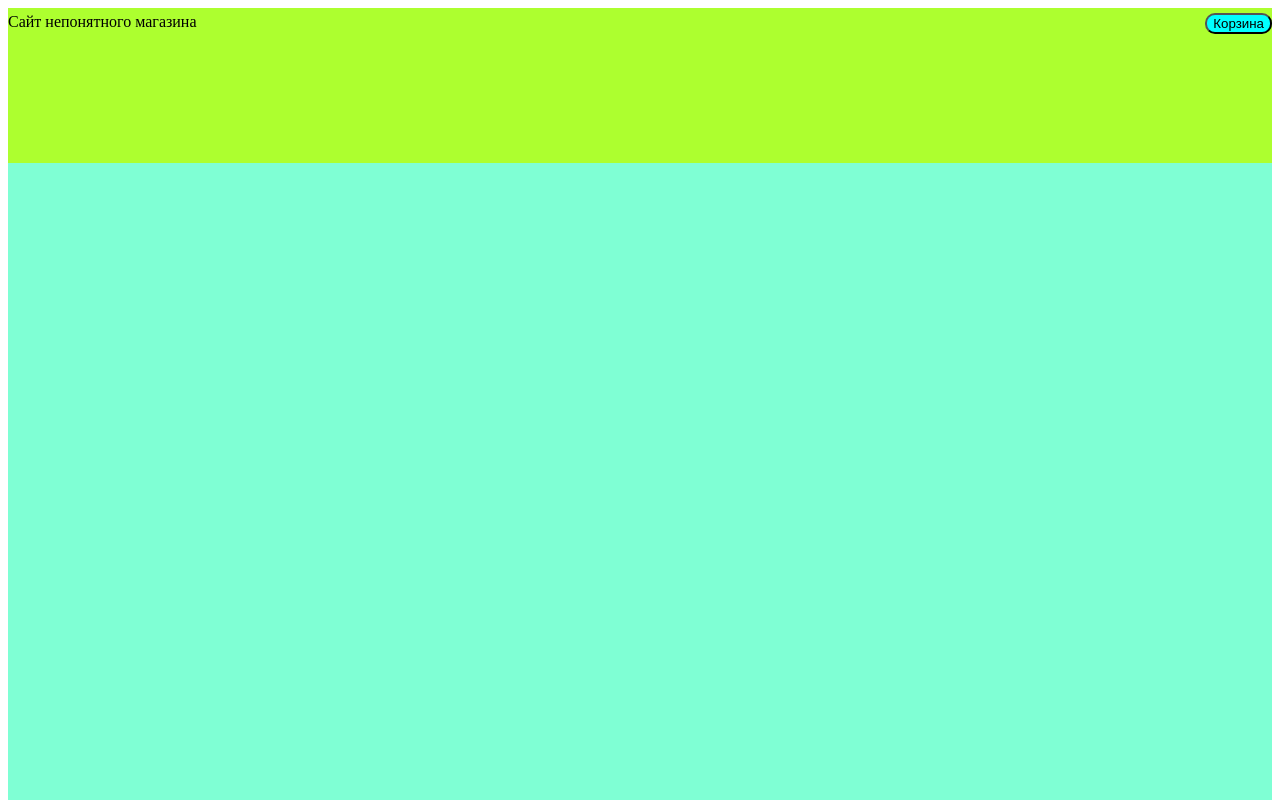
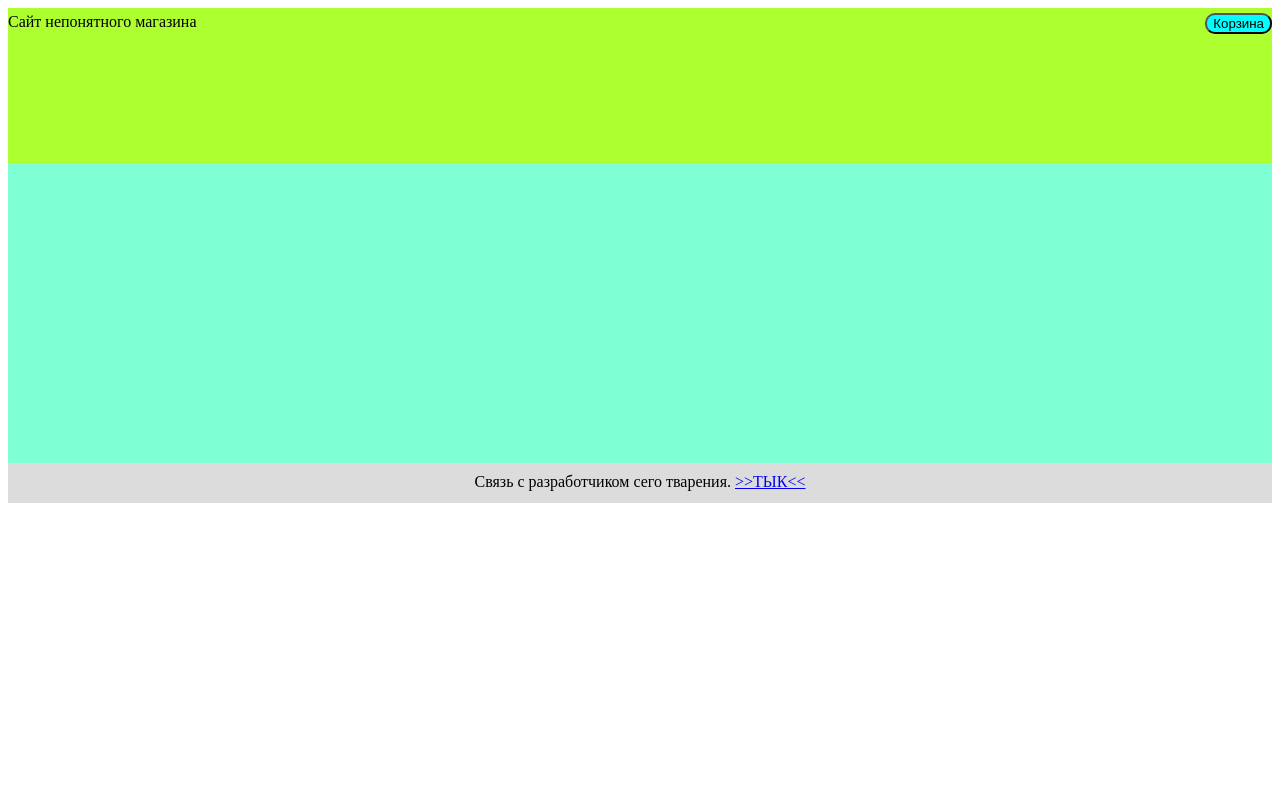
Before and after one commit to TheFasWalker/TheFastWalker-JS.github.io, a plain HTML site: page index.html in a window 1280 px wide. Shown: the top 800 px of the page. Drawn offline with Linux system fonts and the light colour scheme.

Commit message:
правка CSS

```diff
--- a/style.css
+++ b/style.css
@@ -13,16 +13,13 @@ header{
 }
 .goods{
 	width: 100%;
-	min-height: 1500px;
+	min-height: 300px;
 	background-color: aquamarine;
 }
 .footer{
 	width: 100%;
-	height: 50px;
+	height: 30px;
 	background-color: gainsboro;
-	text-align: center
+	text-align: center;
+		padding-top:10px;
 }
-.name{
-	height: 10px;
-	width: 100%;
-}
```
